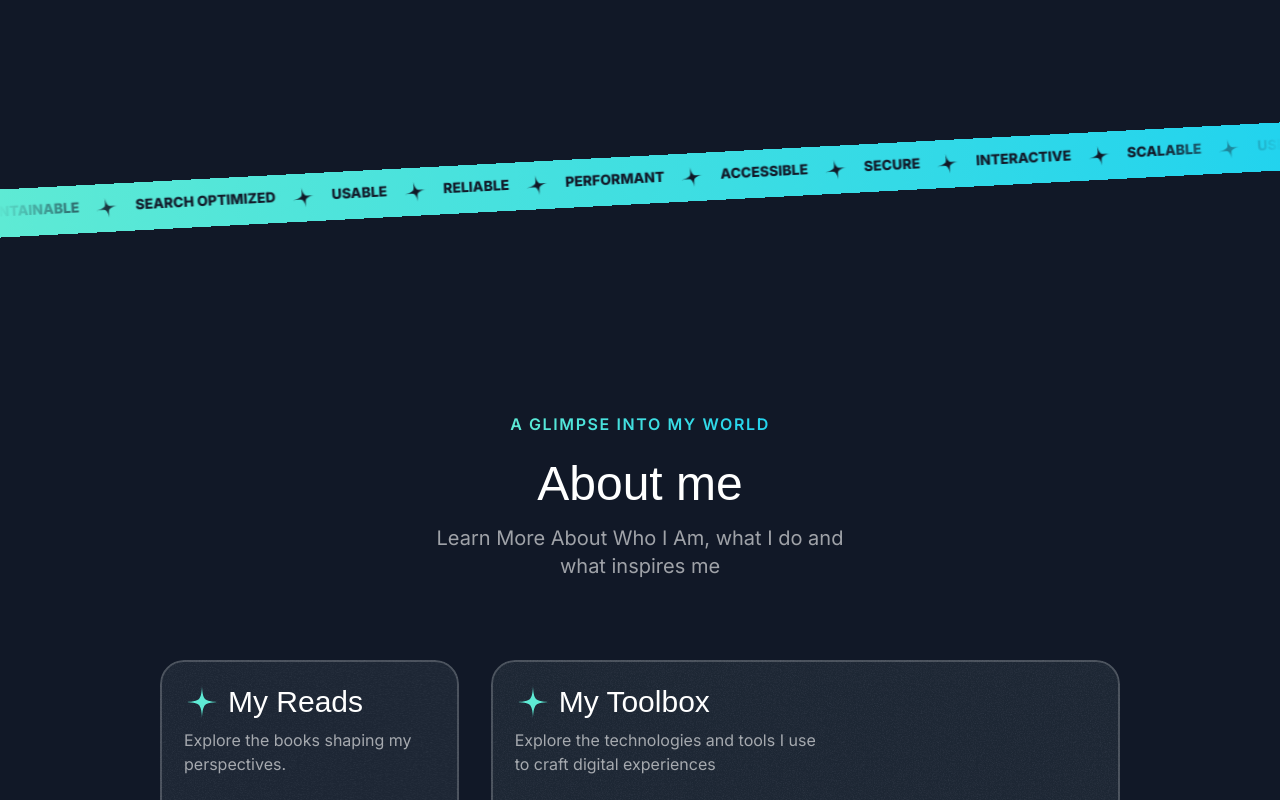
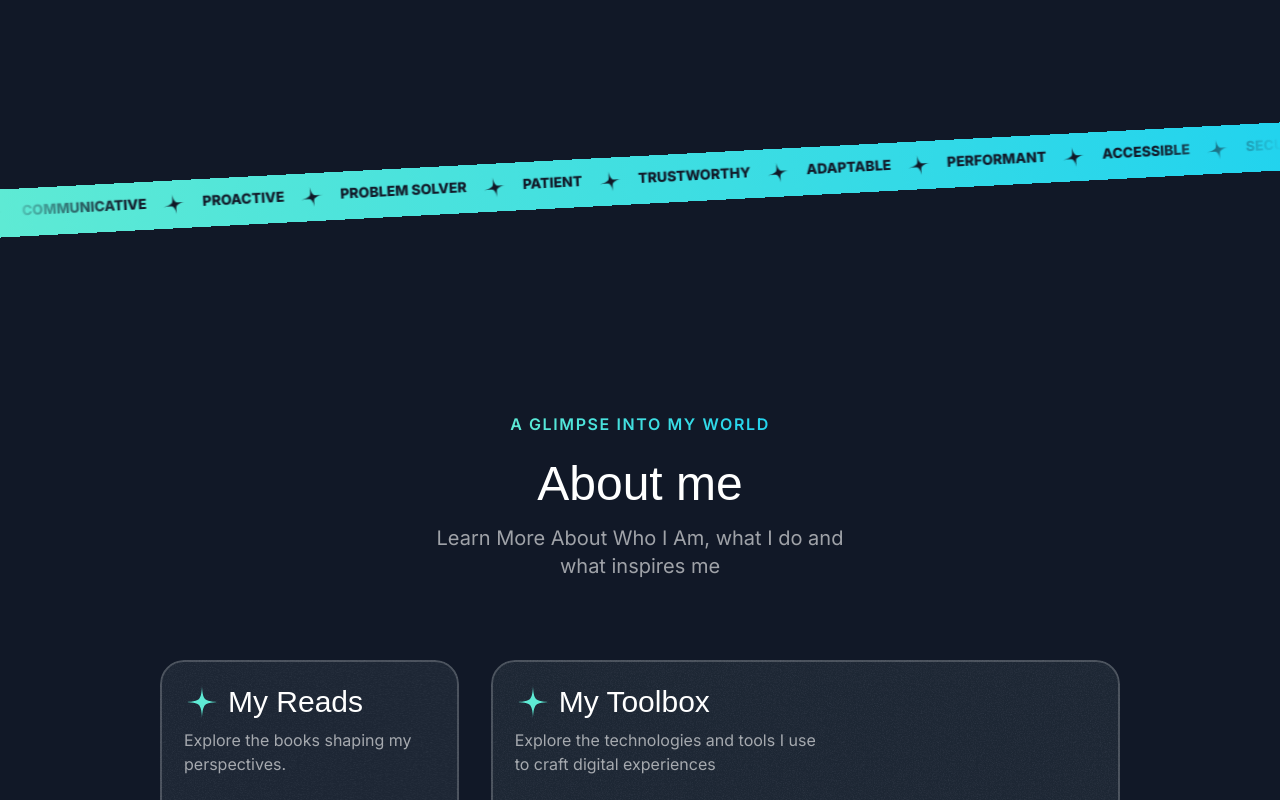
Before and after one commit to Joshuaosunlakin3433/Personal-Portfolio--NextJs, a Next.js app: page / in a window 1280 px wide. Shown: the part 2899-3699 px from the top of the page. Built offline with nearby package versions, Linux system fonts and the light colour scheme; a web font is replaced by a local one.

Commit message:
fix: Correct capitalization of "Secure" and add additional words to the Tape section

```diff
--- a/src/sections/Tape.tsx
+++ b/src/sections/Tape.tsx
@@ -4,7 +4,7 @@ import { Fragment } from "react";
 const words = [
   "Performant",
   "Accessible",
-  "secure",
+  "Secure",
   "Interactive",
   "Scalable",
   "User Friendly",
@@ -13,6 +13,13 @@ const words = [
   "Search Optimized",
   "Usable",
   "Reliable",
+  "Empathetic",
+  "Communicative",
+  "Proactive",
+  "Problem Solver",
+  "Patient",
+  "Trustworthy",
+  "Adaptable",
 ];
 
 export const TapeSection = () => {
@@ -22,7 +29,7 @@ export const TapeSection = () => {
         <div className="flex [mask-image:linear-gradient(to_right,transparent,black_10%,black_90%,transparent)]">
           <div className="flex gap-4  pr-4 flex-none py-3 -translate-x-0 animate-move-left [animation-duration:10s]">
             {[...new Array(2)].fill(0).map((_, index) => (
-              <Fragment key= {index}>
+              <Fragment key={index}>
                 {words.map((word) => (
                   <div key={word} className="inline-flex gap-4">
                     <span className="text-gray-900 uppercase font-extrabold text-sm">
```
